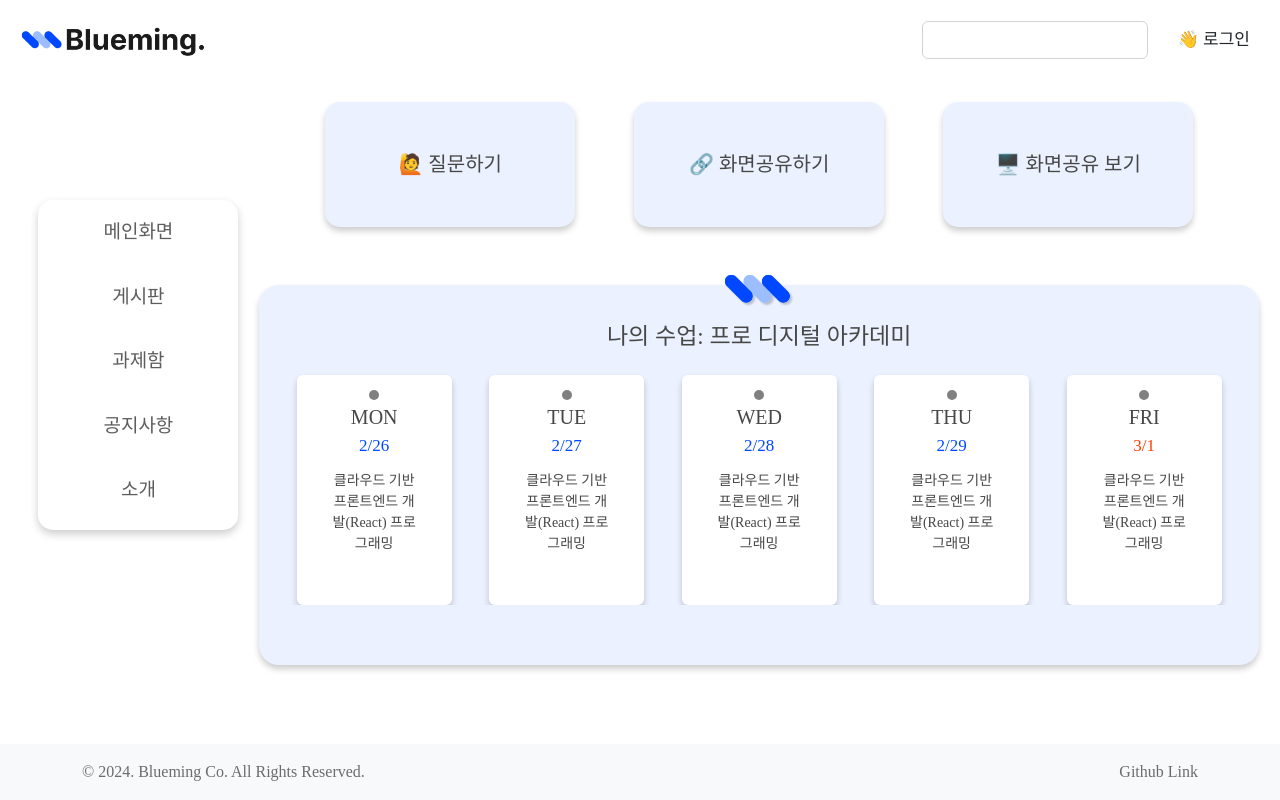
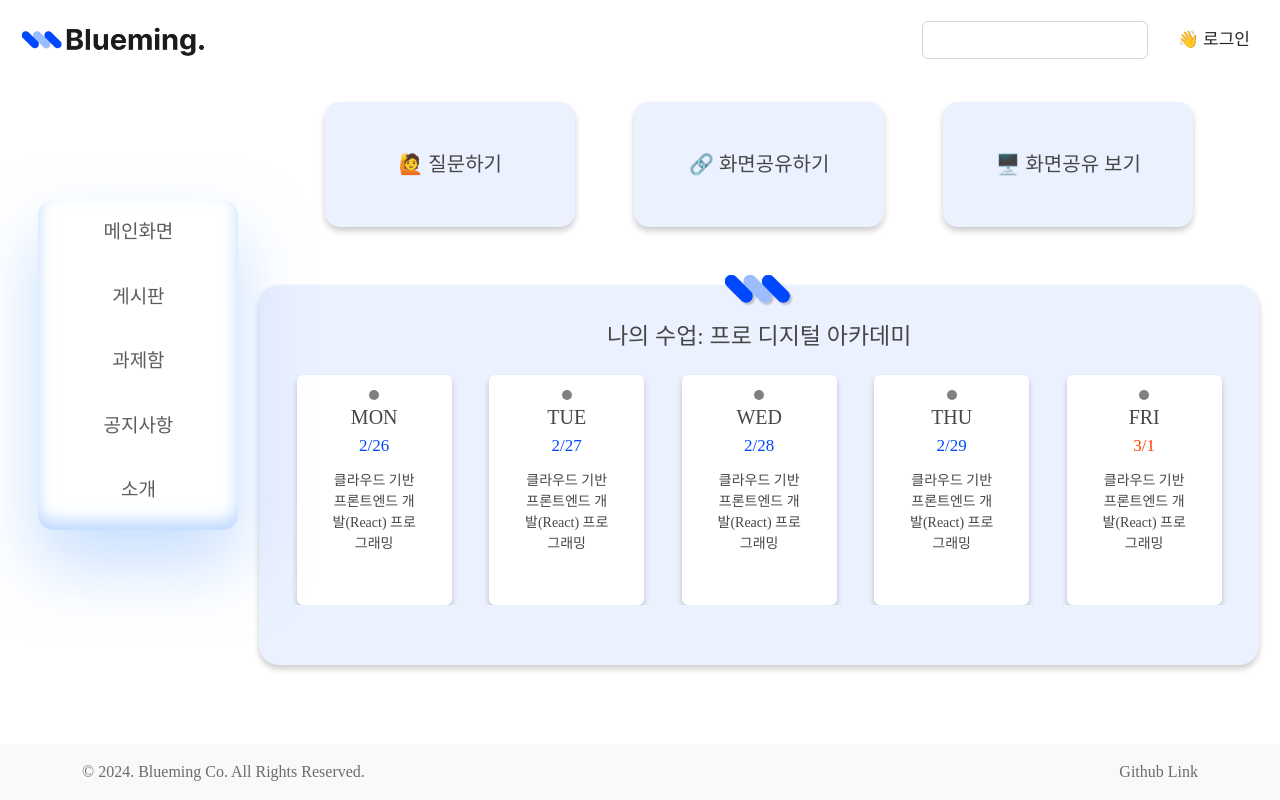
Before and after one commit to seohee99/Blueming, a React (Vite) app in the folder frontend/: page / in a window 1280 px wide. Built offline with nearby package versions, Linux system fonts and the light colour scheme; no server answers.

Commit message:
Style: 사이드바 클레이모피즘 적용

```diff
--- a/frontend/src/components/Sidebar.css
+++ b/frontend/src/components/Sidebar.css
@@ -1,6 +1,6 @@
 .my-sidebar {
   backdrop-filter: blur(5px);
-  background-color: rgba(255, 255, 255, 0.9);
+  background-color: rgba(255, 255, 255, 0.6);
   border-radius: 26px;
   box-shadow: 0px 35px 68px 0px rgba(145, 192, 255, 0.5),
     inset 0px -9px 16px 0px rgba(145, 192, 255, 0.6),
--- a/frontend/src/components/Sidebar.jsx
+++ b/frontend/src/components/Sidebar.jsx
@@ -10,7 +10,7 @@ const Sidebar = () => {
     <div style={{ position: "relative", marginLeft: "3%" }}>
       <Nav
         defaultActiveKey="/home"
-        className=" flex-column"
+        className="my-sidebar flex-column"
         style={{
           position: "sticky",
           top: "15%",
@@ -21,8 +21,6 @@ const Sidebar = () => {
           overflow: "auto",
           backgroundColor: "white",
           color: "black",
-          // borderRight: '2px solid lightgray',
-          boxShadow: "0px 4px 8px 0px rgba(0, 0, 0, 0.2)",
           zIndex: 1,
           margin: "100% 0",
           borderRadius: "15px",
```
